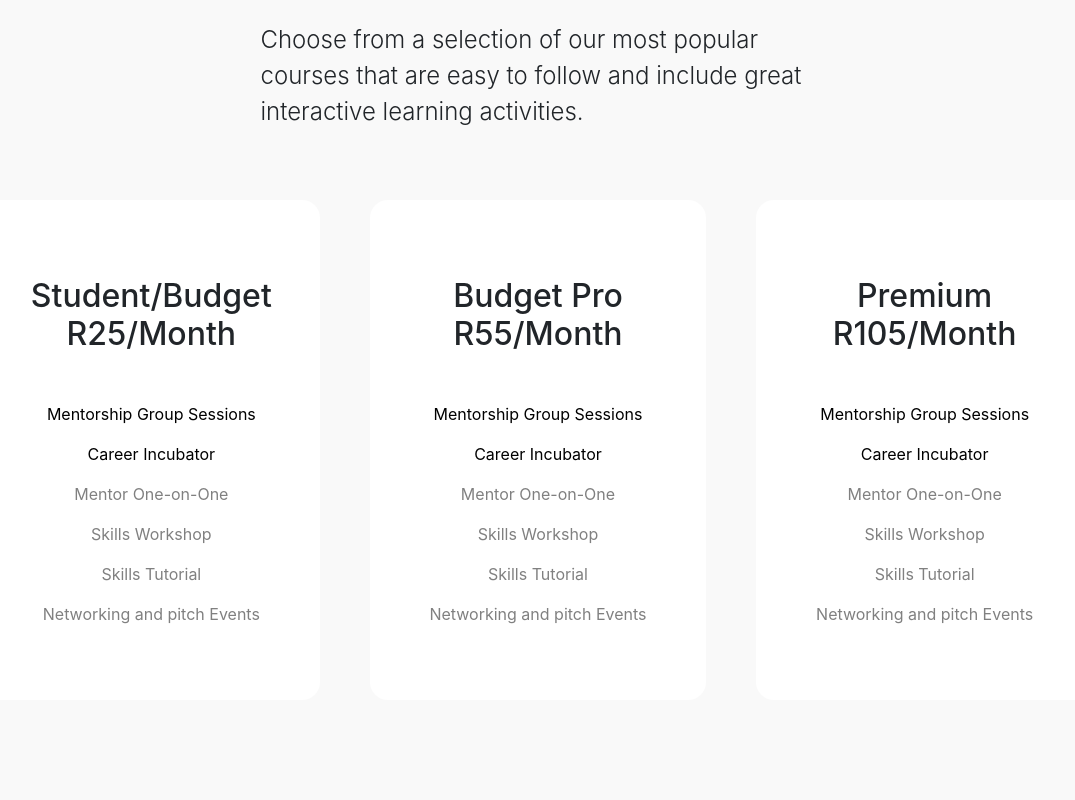
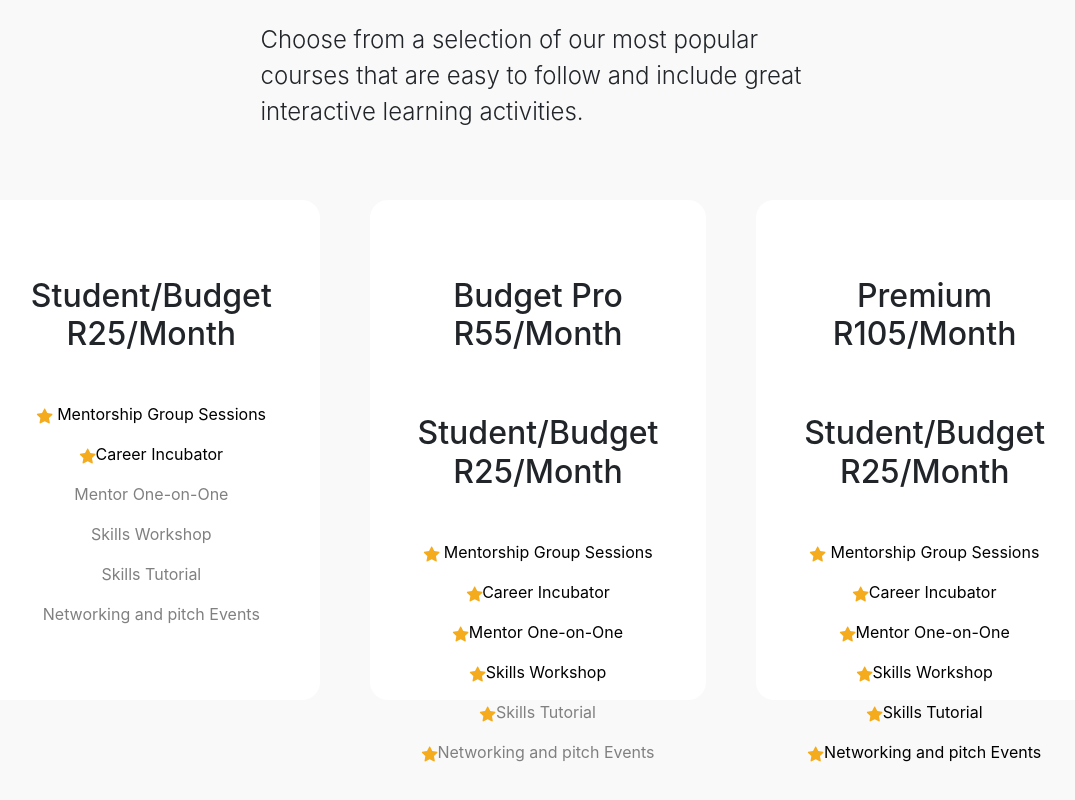
Before and after one commit to ZinhleBu/iCultivate-dev, a Next.js app: page / in a window 1280 px wide. Shown: the part 3764-4564 px from the top of the page, without its empty margins (102-1177 px from the left). Built offline with nearby package versions, Linux system fonts and the light colour scheme.

Commit message:
Adeed stars to price section

```diff
--- a/components/Content.js
+++ b/components/Content.js
@@ -53,7 +53,7 @@ export default function Content() {
             <h1 className="info-title">
               A variety courses to choose from.
             </h1>
-<div className="topics"></div>
+            <div className="topics"></div>
 
           </section>
         </section>
@@ -95,30 +95,113 @@ export default function Content() {
           <div className="price-section">
             <div className="SB">
               <h2>Student/Budget<br></br>R25/Month</h2>
-              <p className="active-sb">Mentorship Group Sessions</p>
-              <p className="active-sb">Career Incubator</p>
+              <p className="active-sb">
+                <svg xmlns="http://www.w3.org/2000/svg" position="absolute" width="16" height="16" fill="#F4AC1E" margin="20px" class="bi bi-star-fill" viewBox="0 0 16 16">
+                  <path d="M3.612 15.443c-.386.198-.824-.149-.746-.592l.83-4.73L.173 6.765c-.329-.314-.158-.888.283-.95l4.898-.696L7.538.792c.197-.39.73-.39.927 0l2.184 4.327 4.898.696c.441.062.612.636.282.95l-3.522 3.356.83 4.73c.078.443-.36.79-.746.592L8 13.187l-4.389 2.256z" />
+                </svg>
+                <span></span> Mentorship Group Sessions
+              </p>
+              <p className="active-sb">
+                <svg xmlns="http://www.w3.org/2000/svg" position="absolute" width="16" height="16" fill="#F4AC1E" margin="20px" class="bi bi-star-fill" viewBox="0 0 16 16">
+                  <path d="M3.612 15.443c-.386.198-.824-.149-.746-.592l.83-4.73L.173 6.765c-.329-.314-.158-.888.283-.95l4.898-.696L7.538.792c.197-.39.73-.39.927 0l2.184 4.327 4.898.696c.441.062.612.636.282.95l-3.522 3.356.83 4.73c.078.443-.36.79-.746.592L8 13.187l-4.389 2.256z" />
+                </svg>
+                <span></span>
+                Career Incubator
+              </p>
               <p className="inactive-sb">Mentor One-on-One</p>
               <p className="inactive-sb">Skills Workshop</p>
               <p className="inactive-sb">Skills Tutorial</p>
               <p className="inactive-sb">Networking and pitch Events</p>
             </div>
             <div className="BP">
-            <h2>Budget Pro<br></br>R55/Month</h2>
-              <p className="active-sb">Mentorship Group Sessions</p>
-              <p className="active-sb">Career Incubator</p>
-              <p className="inactive-sb">Mentor One-on-One</p>
-              <p className="inactive-sb">Skills Workshop</p>
-              <p className="inactive-sb">Skills Tutorial</p>
-              <p className="inactive-sb">Networking and pitch Events</p>
+              <h2>Budget Pro<br></br>R55/Month</h2>
+              <h2>Student/Budget<br></br>R25/Month</h2>
+              <p className="active-sb">
+                <svg xmlns="http://www.w3.org/2000/svg" position="absolute" width="16" height="16" fill="#F4AC1E" margin="20px" class="bi bi-star-fill" viewBox="0 0 16 16">
+                  <path d="M3.612 15.443c-.386.198-.824-.149-.746-.592l.83-4.73L.173 6.765c-.329-.314-.158-.888.283-.95l4.898-.696L7.538.792c.197-.39.73-.39.927 0l2.184 4.327 4.898.696c.441.062.612.636.282.95l-3.522 3.356.83 4.73c.078.443-.36.79-.746.592L8 13.187l-4.389 2.256z" />
+                </svg>
+                <span></span> Mentorship Group Sessions
+              </p>
+              <p className="active-sb">
+                <svg xmlns="http://www.w3.org/2000/svg" position="absolute" width="16" height="16" fill="#F4AC1E" margin="20px" class="bi bi-star-fill" viewBox="0 0 16 16">
+                  <path d="M3.612 15.443c-.386.198-.824-.149-.746-.592l.83-4.73L.173 6.765c-.329-.314-.158-.888.283-.95l4.898-.696L7.538.792c.197-.39.73-.39.927 0l2.184 4.327 4.898.696c.441.062.612.636.282.95l-3.522 3.356.83 4.73c.078.443-.36.79-.746.592L8 13.187l-4.389 2.256z" />
+                </svg>
+                <span></span>
+                Career Incubator
+              </p>
+              <p className="active-sb">
+                <svg xmlns="http://www.w3.org/2000/svg" position="absolute" width="16" height="16" fill="#F4AC1E" margin="20px" class="bi bi-star-fill" viewBox="0 0 16 16">
+                  <path d="M3.612 15.443c-.386.198-.824-.149-.746-.592l.83-4.73L.173 6.765c-.329-.314-.158-.888.283-.95l4.898-.696L7.538.792c.197-.39.73-.39.927 0l2.184 4.327 4.898.696c.441.062.612.636.282.95l-3.522 3.356.83 4.73c.078.443-.36.79-.746.592L8 13.187l-4.389 2.256z" />
+                </svg>
+                <span></span>
+                Mentor One-on-One
+              </p>
+              <p className="active-sb">
+                <svg xmlns="http://www.w3.org/2000/svg" position="absolute" width="16" height="16" fill="#F4AC1E" margin="20px" class="bi bi-star-fill" viewBox="0 0 16 16">
+                  <path d="M3.612 15.443c-.386.198-.824-.149-.746-.592l.83-4.73L.173 6.765c-.329-.314-.158-.888.283-.95l4.898-.696L7.538.792c.197-.39.73-.39.927 0l2.184 4.327 4.898.696c.441.062.612.636.282.95l-3.522 3.356.83 4.73c.078.443-.36.79-.746.592L8 13.187l-4.389 2.256z" />
+                </svg>
+                <span></span>
+                Skills Workshop
+              </p>
+              <p className="inactive-sb">
+              <svg xmlns="http://www.w3.org/2000/svg" position="absolute" width="16" height="16" fill="#F4AC1E" margin="20px" class="bi bi-star-fill" viewBox="0 0 16 16">
+                  <path d="M3.612 15.443c-.386.198-.824-.149-.746-.592l.83-4.73L.173 6.765c-.329-.314-.158-.888.283-.95l4.898-.696L7.538.792c.197-.39.73-.39.927 0l2.184 4.327 4.898.696c.441.062.612.636.282.95l-3.522 3.356.83 4.73c.078.443-.36.79-.746.592L8 13.187l-4.389 2.256z" />
+                </svg>
+                <span></span>
+                Skills Tutorial
+                </p>
+              <p className="inactive-sb">
+              <svg xmlns="http://www.w3.org/2000/svg" position="absolute" width="16" height="16" fill="#F4AC1E" margin="20px" class="bi bi-star-fill" viewBox="0 0 16 16">
+                  <path d="M3.612 15.443c-.386.198-.824-.149-.746-.592l.83-4.73L.173 6.765c-.329-.314-.158-.888.283-.95l4.898-.696L7.538.792c.197-.39.73-.39.927 0l2.184 4.327 4.898.696c.441.062.612.636.282.95l-3.522 3.356.83 4.73c.078.443-.36.79-.746.592L8 13.187l-4.389 2.256z" />
+                </svg>
+                <span></span>
+                Networking and pitch Events
+                </p>
             </div>
             <div className="PP">
-            <h2>Premium<br></br>R105/Month</h2>
-              <p className="active-sb">Mentorship Group Sessions</p>
-              <p className="active-sb">Career Incubator</p>
-              <p className="inactive-sb">Mentor One-on-One</p>
-              <p className="inactive-sb">Skills Workshop</p>
-              <p className="inactive-sb">Skills Tutorial</p>
-              <p className="inactive-sb">Networking and pitch Events</p>
+              <h2>Premium<br></br>R105/Month</h2>
+              <h2>Student/Budget<br></br>R25/Month</h2>
+              <p className="active-sb">
+                <svg xmlns="http://www.w3.org/2000/svg" position="absolute" width="16" height="16" fill="#F4AC1E" margin="20px" class="bi bi-star-fill" viewBox="0 0 16 16">
+                  <path d="M3.612 15.443c-.386.198-.824-.149-.746-.592l.83-4.73L.173 6.765c-.329-.314-.158-.888.283-.95l4.898-.696L7.538.792c.197-.39.73-.39.927 0l2.184 4.327 4.898.696c.441.062.612.636.282.95l-3.522 3.356.83 4.73c.078.443-.36.79-.746.592L8 13.187l-4.389 2.256z" />
+                </svg>
+                <span></span> Mentorship Group Sessions
+              </p>
+              <p className="active-sb">
+                <svg xmlns="http://www.w3.org/2000/svg" position="absolute" width="16" height="16" fill="#F4AC1E" margin="20px" class="bi bi-star-fill" viewBox="0 0 16 16">
+                  <path d="M3.612 15.443c-.386.198-.824-.149-.746-.592l.83-4.73L.173 6.765c-.329-.314-.158-.888.283-.95l4.898-.696L7.538.792c.197-.39.73-.39.927 0l2.184 4.327 4.898.696c.441.062.612.636.282.95l-3.522 3.356.83 4.73c.078.443-.36.79-.746.592L8 13.187l-4.389 2.256z" />
+                </svg>
+                <span></span>
+                Career Incubator
+              </p>
+              <p className="active-sb">
+                <svg xmlns="http://www.w3.org/2000/svg" position="absolute" width="16" height="16" fill="#F4AC1E" margin="20px" class="bi bi-star-fill" viewBox="0 0 16 16">
+                  <path d="M3.612 15.443c-.386.198-.824-.149-.746-.592l.83-4.73L.173 6.765c-.329-.314-.158-.888.283-.95l4.898-.696L7.538.792c.197-.39.73-.39.927 0l2.184 4.327 4.898.696c.441.062.612.636.282.95l-3.522 3.356.83 4.73c.078.443-.36.79-.746.592L8 13.187l-4.389 2.256z" />
+                </svg>
+                <span></span>
+                Mentor One-on-One
+              </p>
+              <p className="active-sb">
+                <svg xmlns="http://www.w3.org/2000/svg" position="absolute" width="16" height="16" fill="#F4AC1E" margin="20px" class="bi bi-star-fill" viewBox="0 0 16 16">
+                  <path d="M3.612 15.443c-.386.198-.824-.149-.746-.592l.83-4.73L.173 6.765c-.329-.314-.158-.888.283-.95l4.898-.696L7.538.792c.197-.39.73-.39.927 0l2.184 4.327 4.898.696c.441.062.612.636.282.95l-3.522 3.356.83 4.73c.078.443-.36.79-.746.592L8 13.187l-4.389 2.256z" />
+                </svg>
+                <span></span>
+                Skills Workshop
+              </p>
+              <p className="active-sb">
+                <svg xmlns="http://www.w3.org/2000/svg" position="absolute" width="16" height="16" fill="#F4AC1E" margin="20px" class="bi bi-star-fill" viewBox="0 0 16 16">
+                  <path d="M3.612 15.443c-.386.198-.824-.149-.746-.592l.83-4.73L.173 6.765c-.329-.314-.158-.888.283-.95l4.898-.696L7.538.792c.197-.39.73-.39.927 0l2.184 4.327 4.898.696c.441.062.612.636.282.95l-3.522 3.356.83 4.73c.078.443-.36.79-.746.592L8 13.187l-4.389 2.256z" />
+                </svg>
+                <span></span>
+                Skills Tutorial
+              </p>
+              <p className="active-sb">
+                <svg xmlns="http://www.w3.org/2000/svg" position="absolute" width="16" height="16" fill="#F4AC1E" margin="20px" class="bi bi-star-fill" viewBox="0 0 16 16">
+                  <path d="M3.612 15.443c-.386.198-.824-.149-.746-.592l.83-4.73L.173 6.765c-.329-.314-.158-.888.283-.95l4.898-.696L7.538.792c.197-.39.73-.39.927 0l2.184 4.327 4.898.696c.441.062.612.636.282.95l-3.522 3.356.83 4.73c.078.443-.36.79-.746.592L8 13.187l-4.389 2.256z" />
+                </svg>
+                <span></span>
+                Networking and pitch Events
+              </p>
             </div>
 
           </div>
--- a/styles/Content.scss
+++ b/styles/Content.scss
@@ -218,7 +218,7 @@ body {
         top: 200vh;
         align-content: center;
         @media screen and (max-width: 720px) {
-            top: 400vh;
+            top: 250vh;
         }
         @media screen and (max-width: 320px) {
             top: 370vh;
```
